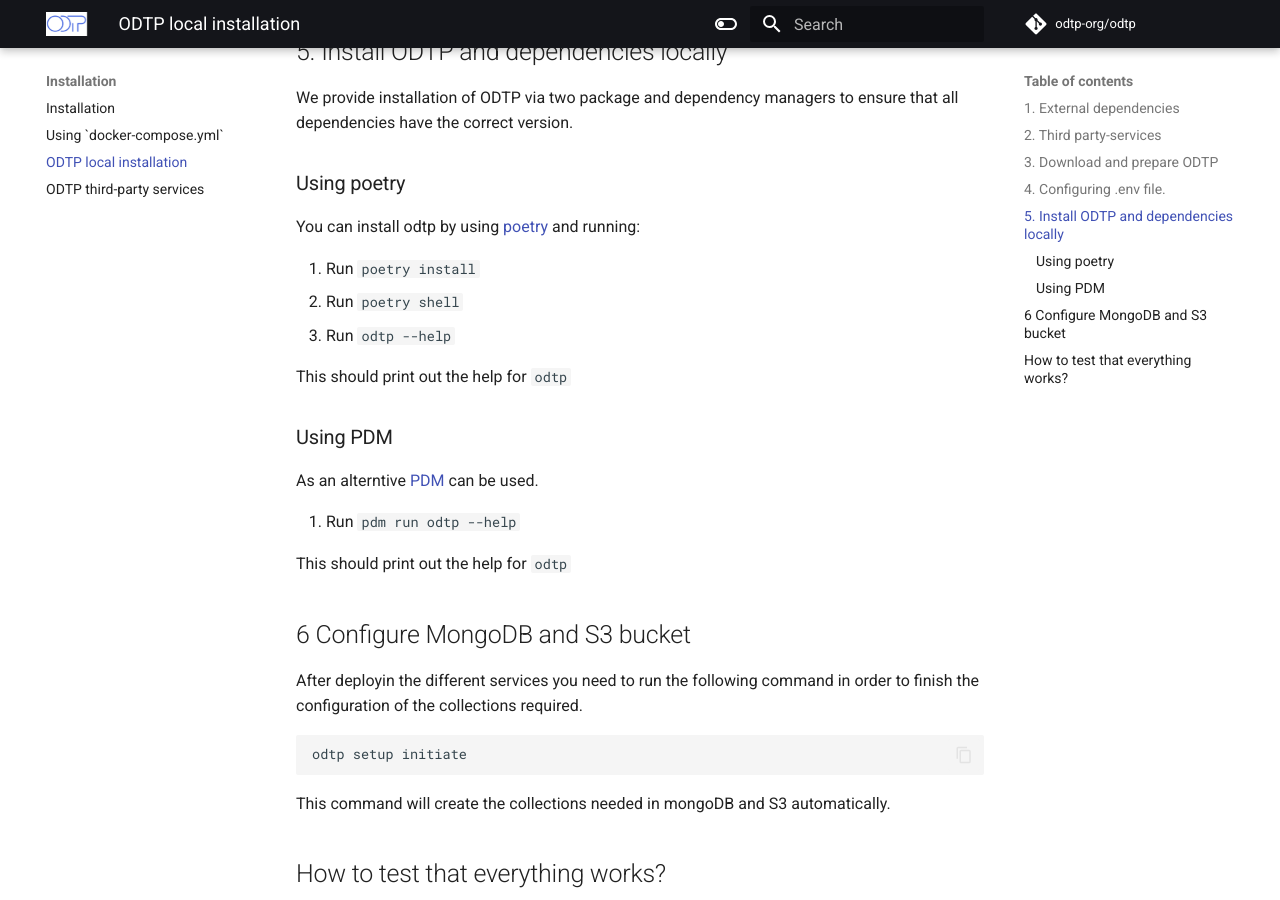
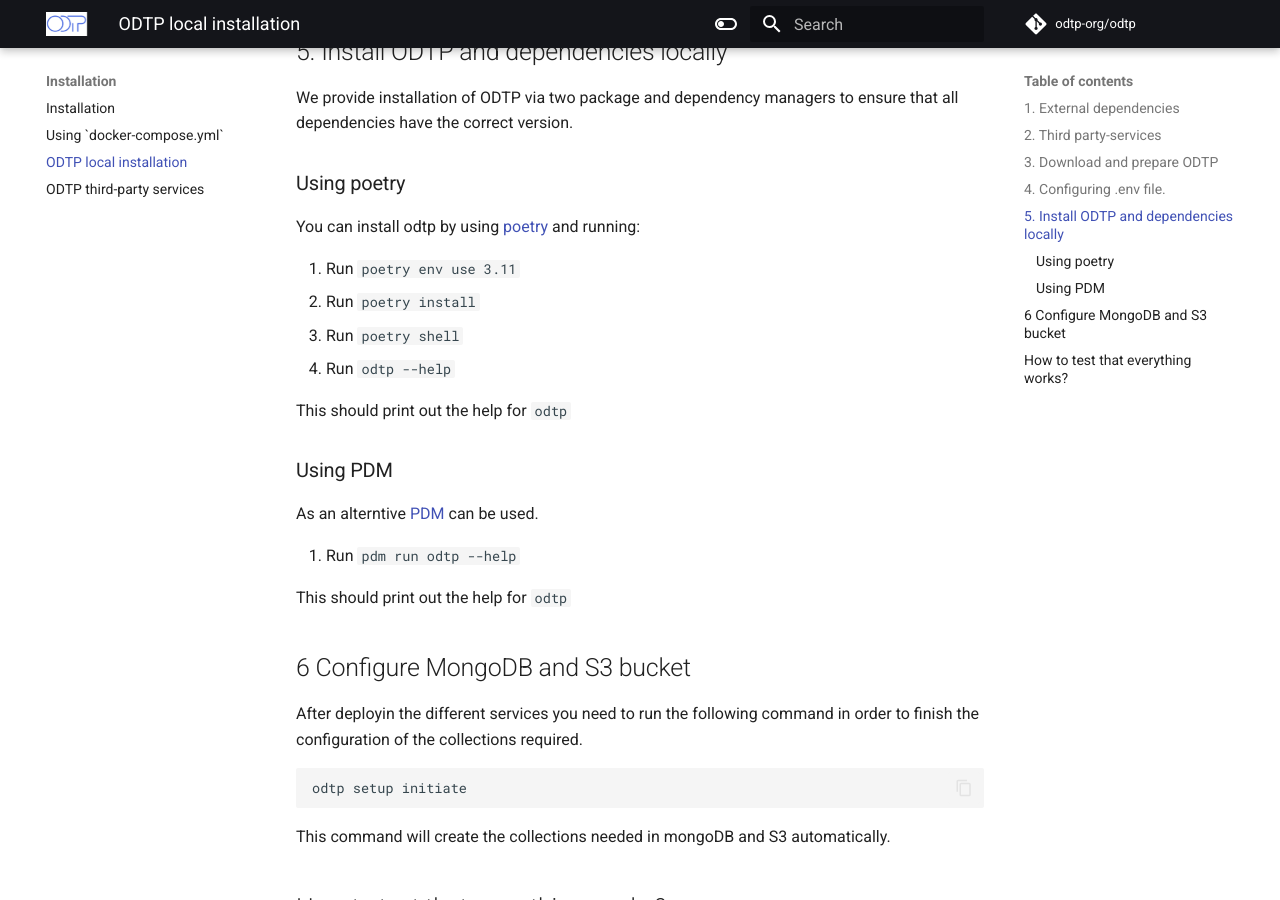
Before and after one commit to odtp-org/odtp-manuals, an MkDocs documentation site: the page built from docs/installation/odtp-local-installation.md, in a window 1280 px wide and 900 px high, scrolled down 2217 px. Built offline with MkDocs 1.6.1 and Material for MkDocs 9.7.7, drawn with Linux system fonts in a browser that asks for light colours; a script that is not in the unit is left out; comment, search, counter and statistics services are not loaded.

Commit message:
Update odtp-local-installation.md
Add force python to version 3.11 as DuckDB does not support 3.12

```diff
--- a/docs/installation/odtp-local-installation.md
+++ b/docs/installation/odtp-local-installation.md
@@ -77,6 +77,7 @@ We provide installation of ODTP via two package and dependency managers to ensur
 
 You can install odtp by using [poetry](https://python-poetry.org/) and running:
 
+1. Run `poetry env use 3.11`
 2. Run `poetry install`
 3. Run `poetry shell`
 4. Run `odtp --help`
```
